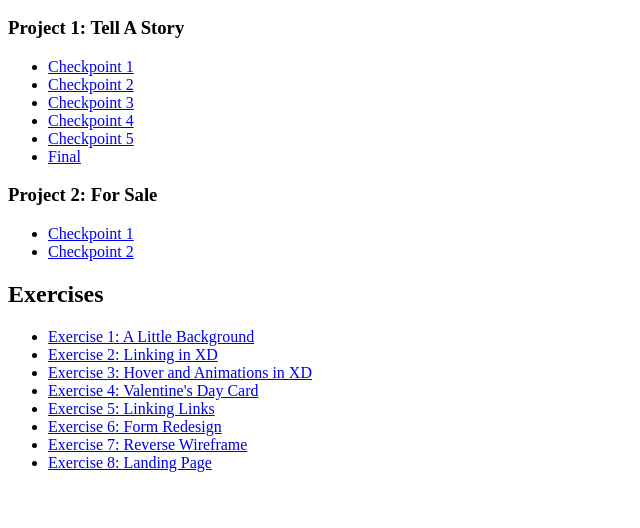
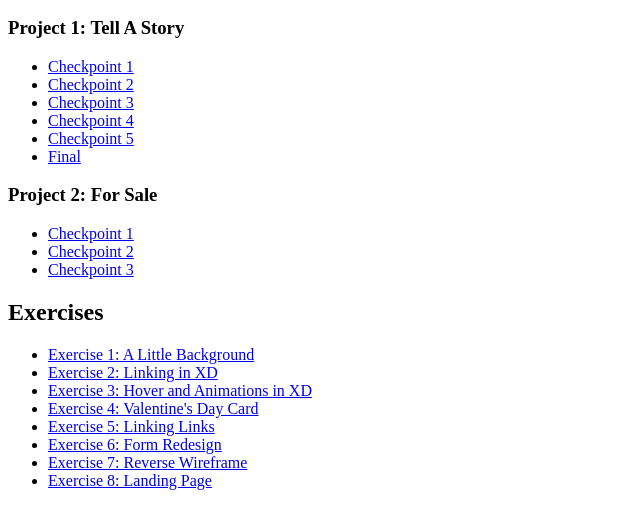
Before and after one commit to Chaiyoon-Kim/web-22, a plain HTML site: page index.html in a window 1280 px wide. Shown: the part 110-638 px from the top of the page, without its empty margins (0-640 px from the left). Drawn offline with Linux system fonts and the light colour scheme.

Commit message:
Update index.html

```diff
--- a/index.html
+++ b/index.html
@@ -22,6 +22,7 @@
       <ul>
         <li><a href="p2/index.html">Checkpoint 1</a></li>
         <li><a href="https://xd.adobe.com/view/3d20340b-9644-4034-bca9-4fbca7c0ee04-6873/">Checkpoint 2</a></li>
+        <li><a href="https://xd.adobe.com/view/730e802b-dc8d-4ed7-a869-379fb0e936f7-265d/">Checkpoint 3</a></li>
 
       </ul>
       <h2>Exercises</h2>
```
